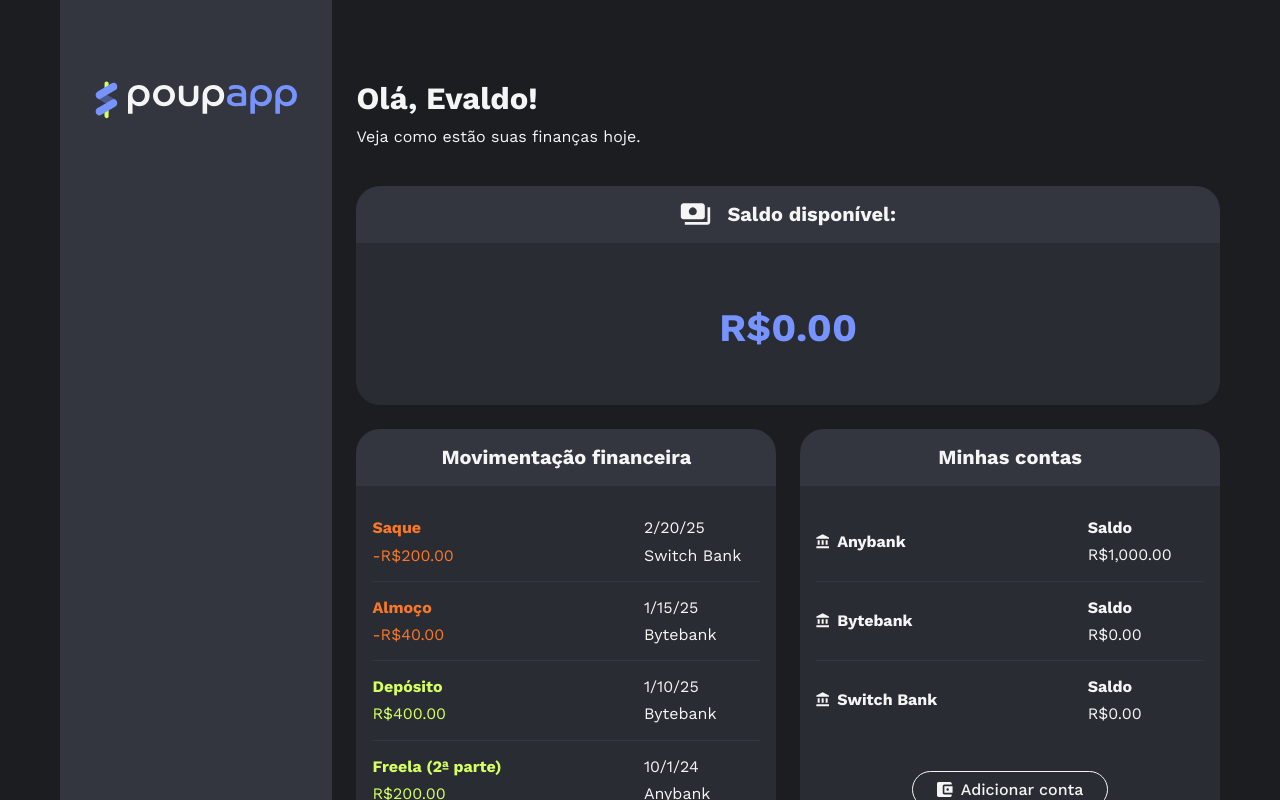
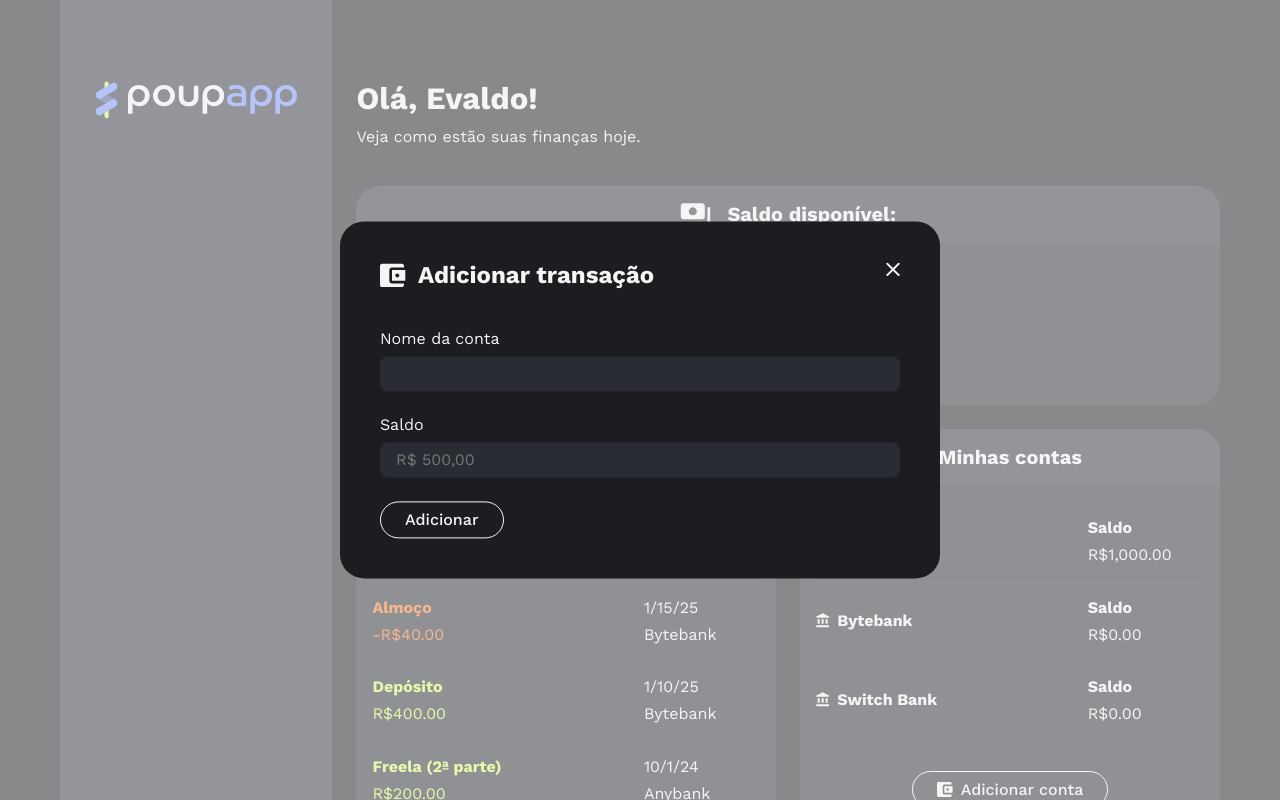
Before and after one commit to ErickCelestino/angular-bank, an Angular app: page / in a window 1280 px wide. Both pictures are taken after a click on the button "Adicionar conta". Shown: the top 800 px of the page. Built offline with nearby package versions, Linux system fonts and the light colour scheme.

Commit message:
feat: add botao adicionar conta component and implement in contas and area financeira components

```diff
--- a/src/app/area-financeira/area-financeira.component.html
+++ b/src/app/area-financeira/area-financeira.component.html
@@ -1,5 +1,5 @@
 <div class="area-financeira">
   <app-saldo class="saldo" [saldo]="saldo" />
   <app-transacoes class="transacoes" [transacoes]="transacoes()" (transacaoCriada)="processarTransacao($event)"/>
-  <app-contas class="contas" [contas]="contas" />
+  <app-contas class="contas" [contas]="contas()" (contaCriada)="processarConta($event)" />
 </div>
--- a/src/app/area-financeira/area-financeira.component.ts
+++ b/src/app/area-financeira/area-financeira.component.ts
@@ -1,7 +1,7 @@
 import { Component, signal } from '@angular/core';
-import { SaldoComponent } from "./saldo/saldo.component";
-import { TransacoesComponent } from "./transacoes/transacoes.component";
-import { ContasComponent } from "./contas/contas.component";
+import { SaldoComponent } from './saldo/saldo.component';
+import { TransacoesComponent } from './transacoes/transacoes.component';
+import { ContasComponent } from './contas/contas.component';
 import { Conta } from './compartilhados/conta.model';
 import { Transacao, TipoTransacao } from './compartilhados/transacao.model';
 
@@ -9,7 +9,7 @@
   selector: 'app-area-financeira',
   imports: [SaldoComponent, TransacoesComponent, ContasComponent],
   templateUrl: './area-financeira.component.html',
-  styleUrl: './area-financeira.component.css'
+  styleUrl: './area-financeira.component.css',
 })
 export class AreaFinanceiraComponent {
   saldo = 0;
@@ -21,7 +21,7 @@
       tipo: TipoTransacao.SAQUE,
       valor: 200,
       data: new Date('2025-02-20T00:00'),
-      conta: 'Switch Bank'
+      conta: 'Switch Bank',
     },
     {
       id: '4',
@@ -29,7 +29,7 @@
       tipo: TipoTransacao.SAQUE,
       valor: 40,
       data: new Date('2025-01-15T00:00'),
-      conta: 'Bytebank'
+      conta: 'Bytebank',
     },
     {
       id: '3',
@@ -37,7 +37,7 @@
       tipo: TipoTransacao.DEPOSITO,
       valor: 400,
       data: new Date('2025-01-10T00:00'),
-      conta: 'Bytebank'
+      conta: 'Bytebank',
     },
     {
       id: '2',
@@ -45,7 +45,7 @@
       tipo: TipoTransacao.DEPOSITO,
       valor: 200,
       data: new Date('2024-10-01T00:00'),
-      conta: 'Anybank'
+      conta: 'Anybank',
     },
     {
       id: '1',
@@ -53,11 +53,11 @@
       tipo: TipoTransacao.DEPOSITO,
       valor: 100,
       data: new Date('2024-10-01T00:00'),
-      conta: 'Anybank'
+      conta: 'Anybank',
     },
   ]);
 
-  contas: Conta[] = [
+  contas = signal<Conta[]>([
     {
       nome: 'Anybank',
       saldo: 1000,
@@ -70,9 +70,13 @@
       nome: 'Switch Bank',
       saldo: 0,
     },
-  ];
+  ]);
 
   processarTransacao(transacao: Transacao) {
-    this.transacoes.update((transacoes) => [transacao, ...transacoes])
+    this.transacoes.update((transacoes) => [transacao, ...transacoes]);
+  }
+
+  processarConta(conta: Conta) {
+    this.contas.update((contas) => [conta, ...contas]);
   }
 }
--- /dev/null
+++ b/src/app/area-financeira/contas/botao-adicionar-conta/botao-adicionar-conta.component.css
@@ -0,0 +1,23 @@
+
+.icone-carteira {
+  width: 1rem;
+}
+
+.form {
+  display: flex;
+  flex-direction: column;
+  gap: 1.5rem;
+}
+
+.label-grupo {
+  display: flex;
+  flex-direction: column;
+  gap: 0.5rem;
+}
+
+.input {
+  padding: 0.5rem 1rem;
+  border-radius: 0.5rem;
+  border: 0;
+  background: var(--fundo-componentes);
+}
--- /dev/null
+++ b/src/app/area-financeira/contas/botao-adicionar-conta/botao-adicionar-conta.component.html
@@ -0,0 +1,39 @@
+<app-botao class="botao-adicionar-conta" (click)="abrirModal()">
+  <img src="icones/carteira.svg" alt="" class="icone-carteira" />
+  Adicionar conta
+</app-botao>
+
+<app-modal [(aberto)]="modalAberto">
+  <ng-container modal-cabecalho class="modal-cabecalho">
+    <img src="icones/carteira.svg" alt="" />
+    <h2 class="text-xl">Adicionar transação</h2>
+  </ng-container>
+
+  <form class="form text-md" (ngSubmit)="aoSubmeter()" ngNativeValidate>
+    <label class="label-grupo">
+      Nome da conta
+      <input
+        [(ngModel)]="novaContaForm.nome"
+        class="input"
+        type="text"
+        name="nome-conta"
+      />
+    </label>
+
+    <label class="label-grupo">
+      Saldo
+      <input
+        [(ngModel)]="novaContaForm.saldo"
+        class="input"
+        type="number"
+        name="saldo-conta"
+        min="0"
+        step="0.01"
+        placeholder="R$ 500,00"
+        required
+      />
+    </label>
+
+    <app-botao class="botao-adicionar-conta"> Adicionar </app-botao>
+  </form>
+</app-modal>
--- /dev/null
+++ b/src/app/area-financeira/contas/botao-adicionar-conta/botao-adicionar-conta.component.ts
@@ -0,0 +1,35 @@
+import { Component, output, signal } from '@angular/core';
+import { BotaoComponent, ModalComponent } from '../../../compartilhados';
+import { Conta } from '../../compartilhados/conta.model';
+import { FormsModule } from '@angular/forms';
+
+@Component({
+  selector: 'app-botao-adicionar-conta',
+  imports: [BotaoComponent, ModalComponent, FormsModule],
+  templateUrl: './botao-adicionar-conta.component.html',
+  styleUrl: './botao-adicionar-conta.component.css',
+})
+export class BotaoAdicionarContaComponent {
+  modalAberto = signal(false);
+
+  novaContaForm = {
+    nome: '',
+    saldo: '',
+  };
+
+  contaCriada = output<Conta>();
+
+  abrirModal() {
+    this.modalAberto.set(true);
+  }
+
+  aoSubmeter() {
+    const novaConta = new Conta(
+      this.novaContaForm.nome,
+      Number(this.novaContaForm.saldo)
+    );
+
+    this.contaCriada.emit(novaConta);
+    this.modalAberto.set(false);
+  }
+}
--- a/src/app/area-financeira/contas/contas.component.css
+++ b/src/app/area-financeira/contas/contas.component.css
@@ -7,7 +7,3 @@
 .botao-adicionar-conta {
   margin: 0 auto;
 }
-
-.icone-carteira {
-  width: 1rem;
-}
--- a/src/app/area-financeira/contas/contas.component.html
+++ b/src/app/area-financeira/contas/contas.component.html
@@ -11,9 +11,9 @@
       }
     </ul>
 
-    <app-botao class="botao-adicionar-conta">
-      <img src="icones/carteira.svg" alt="" class="icone-carteira" />
-      Adicionar conta
-    </app-botao>
+    <app-botao-adicionar-conta
+      class="botao-adicionar-conta"
+      (contaCriada)="(this.contaCriada.emit($event))"
+    />
   </div>
 </app-card>
--- a/src/app/area-financeira/contas/contas.component.ts
+++ b/src/app/area-financeira/contas/contas.component.ts
@@ -1,15 +1,16 @@
-import { Component, input } from '@angular/core';
-import { BotaoComponent } from "../../compartilhados/botao/botao.component";
+import { Component, input, output } from '@angular/core';
 import { ContaComponent } from "./conta/conta.component";
 import { Conta } from '../compartilhados/conta.model';
 import { CardComponent } from "../compartilhados/card/card.component";
+import { BotaoAdicionarContaComponent } from "./botao-adicionar-conta/botao-adicionar-conta.component";
 
 @Component({
   selector: 'app-contas',
-  imports: [BotaoComponent, ContaComponent, CardComponent],
+  imports: [ContaComponent, CardComponent, BotaoAdicionarContaComponent],
   templateUrl: './contas.component.html',
   styleUrl: './contas.component.css'
 })
 export class ContasComponent {
   contas = input.required<Conta[]>();
+  contaCriada = output<Conta>();
 }
```
